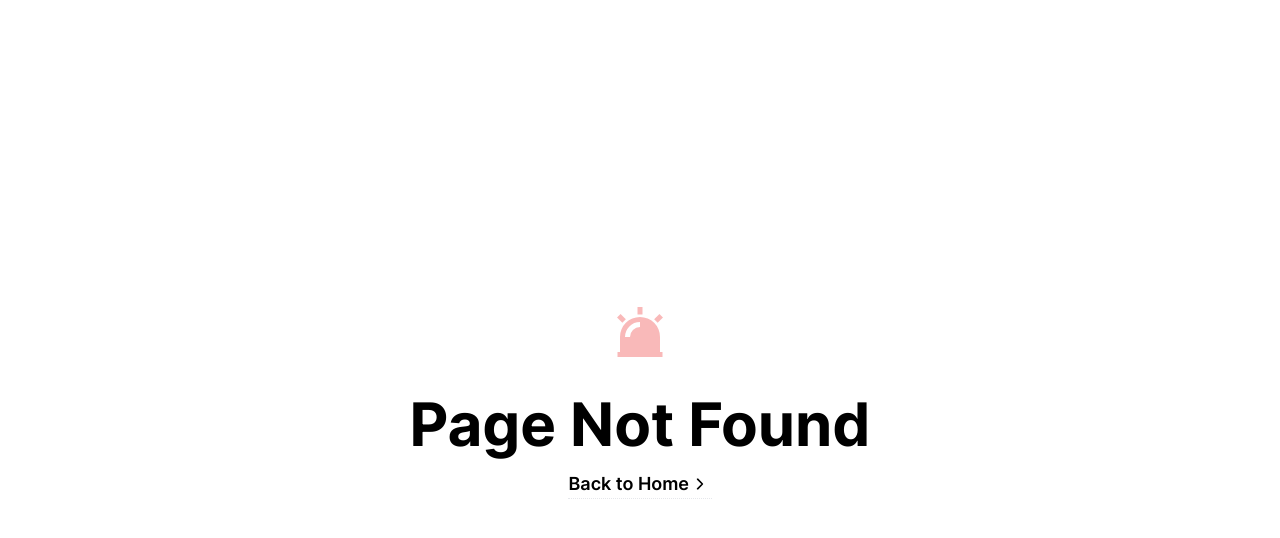
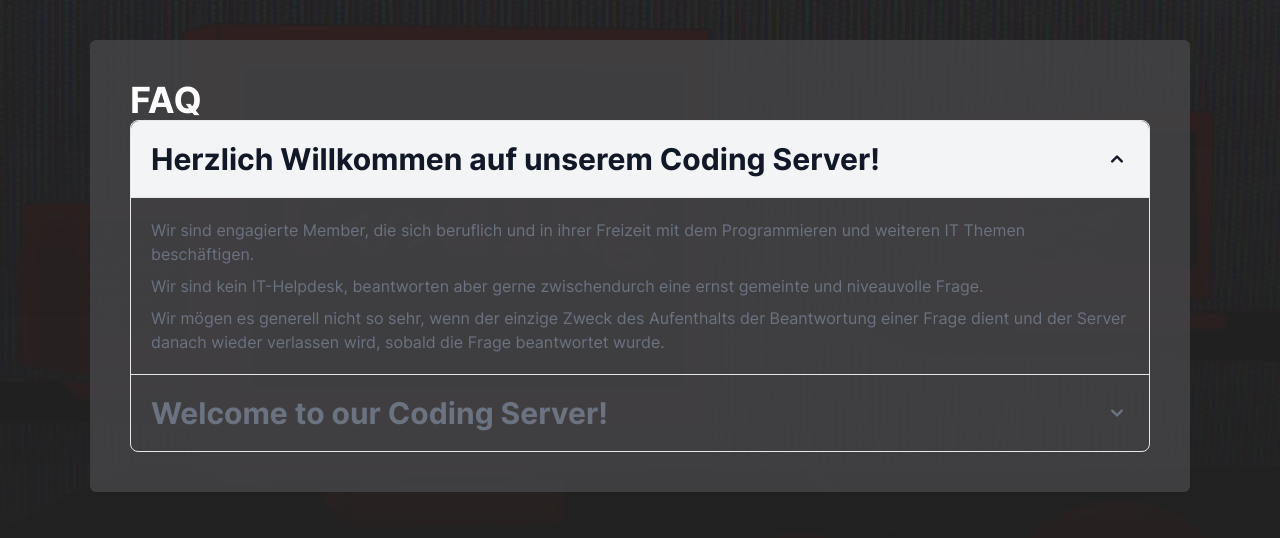
Before and after one commit to Superriot/coding.global-web, a Next.js app: page /rules in a window 1280 px wide. Before the commit this address had no page. Shown: the top 538 px of the page. Built offline with nearby package versions, Linux system fonts and the light colour scheme.

Commit message:
Regel erstellung

```diff
--- /dev/null
+++ b/src/pages/rules.tsx
@@ -0,0 +1,53 @@
+import { Accordion } from 'flowbite-react';
+import * as React from 'react';
+
+import Layout from '@/components/layout/Layout';
+import Seo from '@/components/Seo';
+
+export default function Faq() {
+  return (
+    <Layout>
+      <Seo
+        templateTitle='Components'
+        description='Pre-built components with awesome default'
+      />
+
+      <main>
+        <section className='layout my-10 rounded-md bg-dark-light bg-opacity-80 p-10 text-white'>
+          <h1>FAQ</h1>
+          <Accordion>
+            <Accordion.Panel>
+              <Accordion.Title>Herzlich Willkommen auf unserem Coding Server!</Accordion.Title>
+              <Accordion.Content>
+                <p className='mb-2 text-gray-500 dark:text-gray-400'>
+                Wir sind engagierte Member, die sich beruflich und in ihrer Freizeit mit dem Programmieren und weiteren IT Themen beschäftigen.
+                </p>
+                <p className='mb-2 text-gray-500 dark:text-gray-400'>
+                Wir sind kein IT-Helpdesk, beantworten aber gerne zwischendurch eine ernst gemeinte und niveauvolle Frage.
+                </p>
+                <p className='text-gray-500 dark:text-gray-400'>
+                Wir mögen es generell nicht so sehr, wenn der einzige Zweck des Aufenthalts der Beantwortung einer Frage dient und der Server danach wieder verlassen wird, sobald die Frage beantwortet wurde.
+                </p>
+              </Accordion.Content>
+            </Accordion.Panel>
+            <Accordion.Panel>
+              <Accordion.Title>
+                Welcome to our Coding Server!
+              </Accordion.Title>
+              <Accordion.Content>
+                <p className='mb-2 text-gray-500 dark:text-gray-400'>
+                  We are dedicated members, who are professionally and in their spare time engaged in programming and other IT topics.<br/>
+                  Most of the programmers here are trainees, students, apprentices or have started their own business in IT.
+                </p>
+                <p className='text-gray-500 dark:text-gray-400'>
+                We are not an IT helpdesk, but we are happy to answer a serious and level-headed question in between.
+We generally don't like it so much when the sole purpose of being here is to answer a question and then leave the server once the question has been answered.
+                </p>
+              </Accordion.Content>
+            </Accordion.Panel>
+          </Accordion>
+        </section>
+      </main>
+    </Layout>
+  );
+}
```
